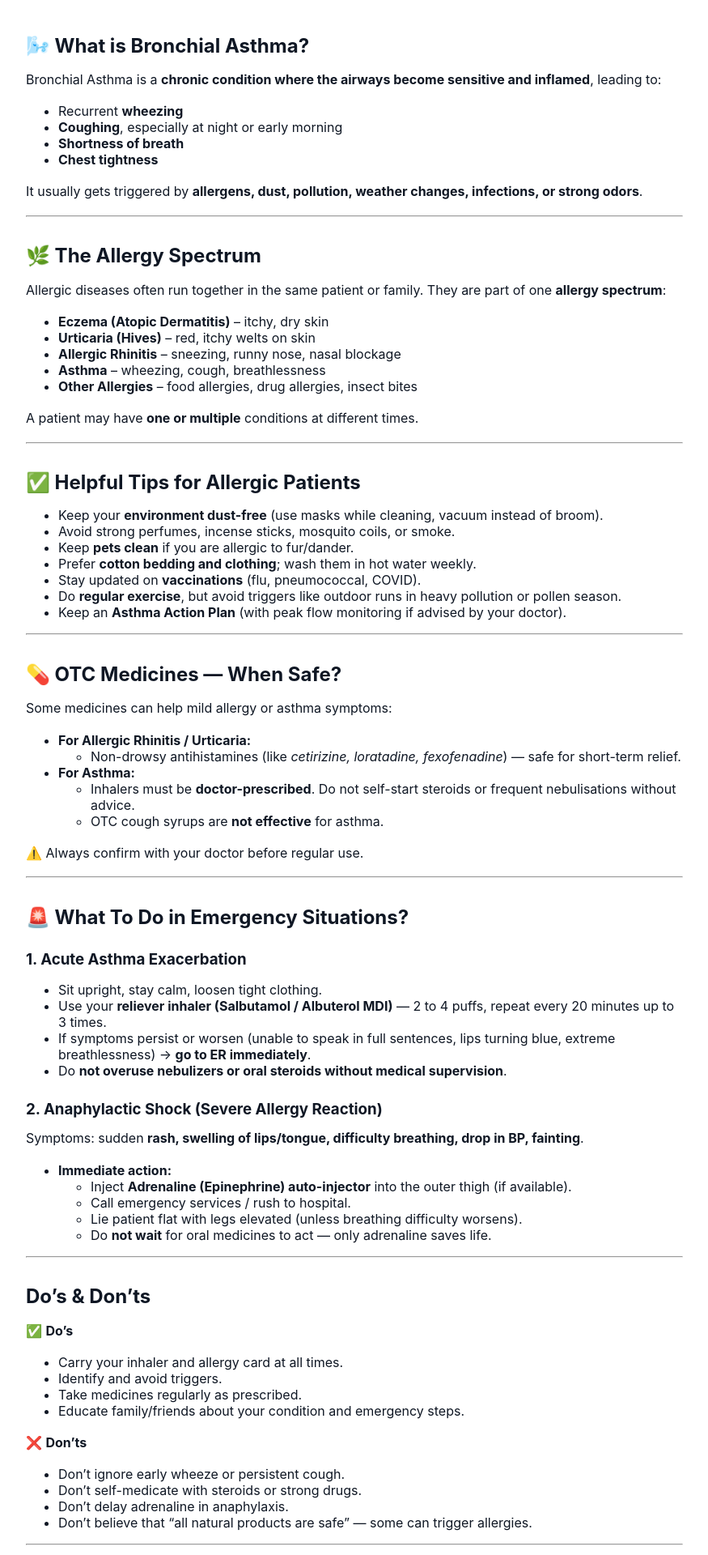
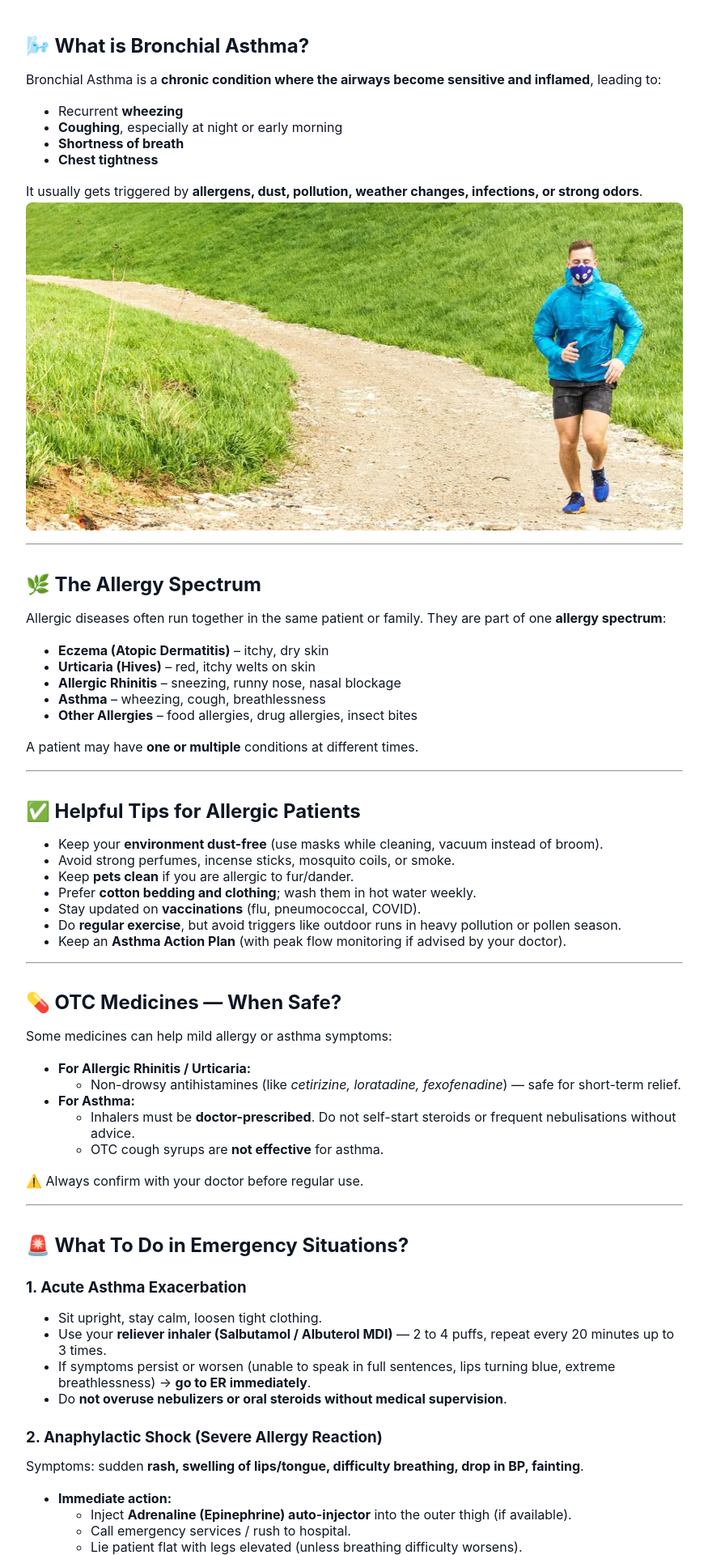
Before and after one commit to drrajarameshd/rr, a Jekyll site: the page built from _posts/2025-09-25-bronchial-asthma-allergy-tips.md, in a window 1280 px wide. Shown: the part 579-2499 px from the top of the page at 81% size, without its empty margins (202-1077 px from the left). Built offline with Jekyll 4.4.1, drawn with Linux system fonts in a browser that asks for light colours.

Commit message:
Update 2025-09-25-bronchial-asthma-allergy-tips.md

```diff
--- a/_posts/2025-09-25-bronchial-asthma-allergy-tips.md
+++ b/_posts/2025-09-25-bronchial-asthma-allergy-tips.md
@@ -16,6 +16,7 @@ Bronchial Asthma is a **chronic condition where the airways become sensitive and
 - **Chest tightness**
 
 It usually gets triggered by **allergens, dust, pollution, weather changes, infections, or strong odors**.
+![Asthma & Allergies](/assets/images/posts/2025-09-25-asthma-allergy-tips.webp)
 
 ---
 
```
